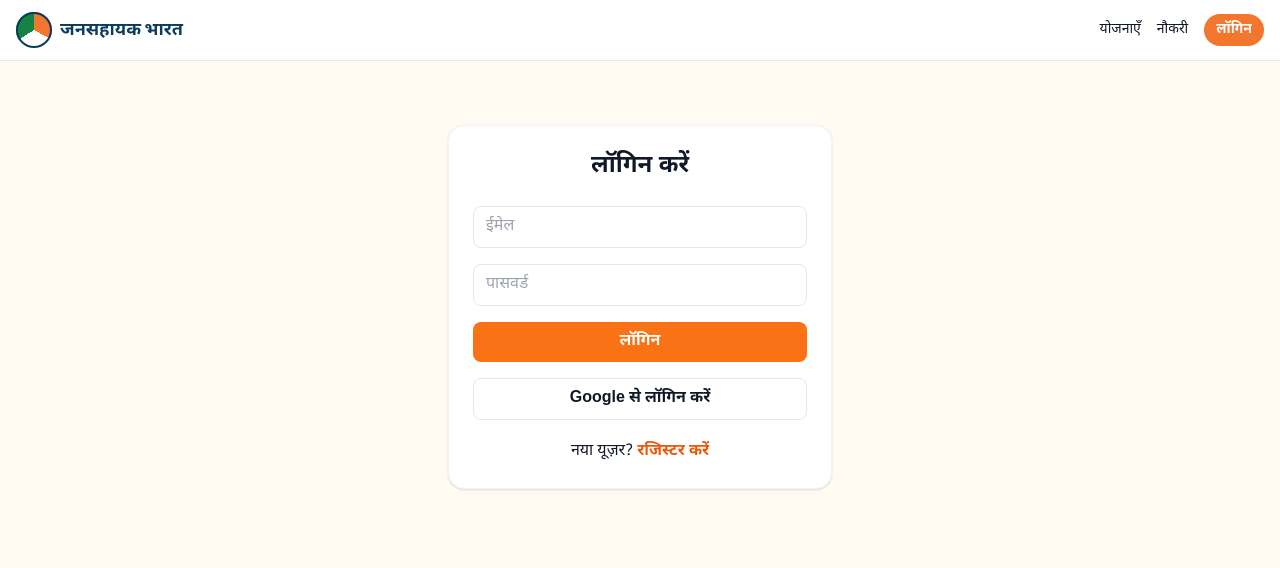
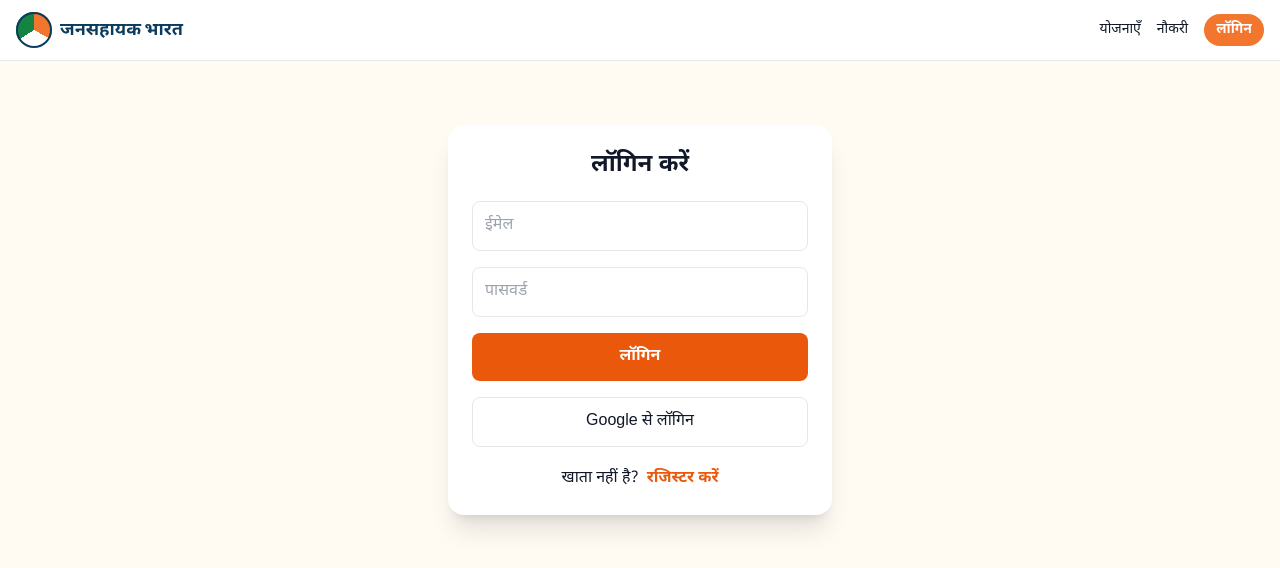
Before and after one commit to tribhuwannishad999-spec/jansahayak-bharat, a React (Vite) app in the folder jansahayak-bharat/frontend/: page /login in a window 1280 px wide. Shown: the top 568 px of the page. Built offline with nearby package versions, Linux system fonts and the light colour scheme; no server answers.

Commit message:
Enhance Login component with better state management
Refactor login form to improve error handling and loading states.

```diff
--- a/jansahayak-bharat/frontend/src/pages/Login.jsx
+++ b/jansahayak-bharat/frontend/src/pages/Login.jsx
@@ -3,114 +3,154 @@ import { useNavigate, Link } from "react-router-dom";
 import { useAuth } from "../context/AuthContext.jsx";
 
 export default function Login() {
+
   const { login, loginWithGoogle } = useAuth();
+
+  const navigate = useNavigate();
 
   const [email, setEmail] = useState("");
   const [password, setPassword] = useState("");
+
+  const [loading, setLoading] = useState(false);
+  const [success, setSuccess] = useState("");
   const [error, setError] = useState("");
 
-  const navigate = useNavigate();
+  const submit = async (e) => {
 
-  const submit = async (e) => {
     e.preventDefault();
+
+    setLoading(true);
     setError("");
+    setSuccess("");
 
     try {
-      const userCredential = await login(email, password);
 
-      console.log(userCredential.user);
+      await login(email, password);
+
+      setSuccess("✅ लॉगिन सफल");
+
+      setTimeout(() => {
 
         navigate("/");
-    } catch (err) {
-      console.error(err);
 
-      switch (err.code) {
-        case "auth/user-not-found":
-          setError("यूज़र नहीं मिला");
-          break;
+      },1500);
 
-        case "auth/wrong-password":
-          setError("गलत पासवर्ड");
-          break;
+    } catch(err){
 
-        case "auth/invalid-credential":
-          setError("ईमेल या पासवर्ड गलत है");
-          break;
+      setError("❌ गलत ईमेल या पासवर्ड");
 
-        default:
-          setError("लॉगिन विफल। पुनः प्रयास करें।");
+    } finally{
+
+      setLoading(false);
+
     }
-    }
-  };
 
-  const googleLogin = async () => {
-    try {
-      await loginWithGoogle();
-      navigate("/");
-    } catch (err) {
-      console.error(err);
-      setError("Google लॉगिन विफल");
-    }
   };
 
   return (
-    <div className="max-w-sm mx-auto mt-16 bg-white p-6 rounded-2xl shadow border border-gray-100">
 
-      <h2 className="text-2xl font-bold text-center mb-6">
+<div className="max-w-sm mx-auto mt-16 bg-white p-6 rounded-2xl shadow-xl">
+
+<h2 className="text-2xl font-bold text-center mb-5">
+
 लॉगिन करें
+
 </h2>
 
+{success && (
+
+<div className="bg-green-100 border border-green-500 text-green-700 rounded-lg p-3 mb-4">
+
+{success}
+
+</div>
+
+)}
+
 {error && (
-        <div className="bg-red-100 text-red-600 p-2 rounded mb-4 text-sm">
+
+<div className="bg-red-100 border border-red-500 text-red-700 rounded-lg p-3 mb-4">
+
 {error}
+
 </div>
+
 )}
 
 <form onSubmit={submit} className="space-y-4">
 
 <input
+
 type="email"
+
 placeholder="ईमेल"
+
 required
+
 value={email}
+
 onChange={(e)=>setEmail(e.target.value)}
-          className="w-full border rounded-lg px-3 py-2"
+
+className="w-full border rounded-lg p-3"
+
 />
 
 <input
+
 type="password"
+
 placeholder="पासवर्ड"
+
 required
+
 value={password}
+
 onChange={(e)=>setPassword(e.target.value)}
-          className="w-full border rounded-lg px-3 py-2"
+
+className="w-full border rounded-lg p-3"
+
 />
 
 <button
-          className="w-full bg-orange-500 text-white py-2 rounded-lg font-bold"
+
+disabled={loading}
+
+className="w-full bg-orange-600 text-white rounded-lg p-3 font-bold"
+
 >
-          लॉगिन
+
+{loading ? "लॉगिन हो रहा है..." : "लॉगिन"}
+
 </button>
 
 </form>
 
 <button
-        onClick={googleLogin}
-        className="w-full mt-4 border py-2 rounded-lg font-bold"
+
+onClick={loginWithGoogle}
+
+className="w-full mt-4 border rounded-lg p-3"
+
 >
-        Google से लॉगिन करें
+
+Google से लॉगिन
+
 </button>
 
 <p className="text-center mt-5">
-        नया यूज़र?
-        <Link
-          to="/register"
-          className="text-orange-600 font-bold ml-1"
-        >
+
+खाता नहीं है?
+
+<Link to="/register" className="text-orange-600 font-bold ml-2">
+
 रजिस्टर करें
+
 </Link>
+
 </p>
 
 </div>
+
   );
+
 }
```
Lines whose indentation alone changed are shown as unchanged.
